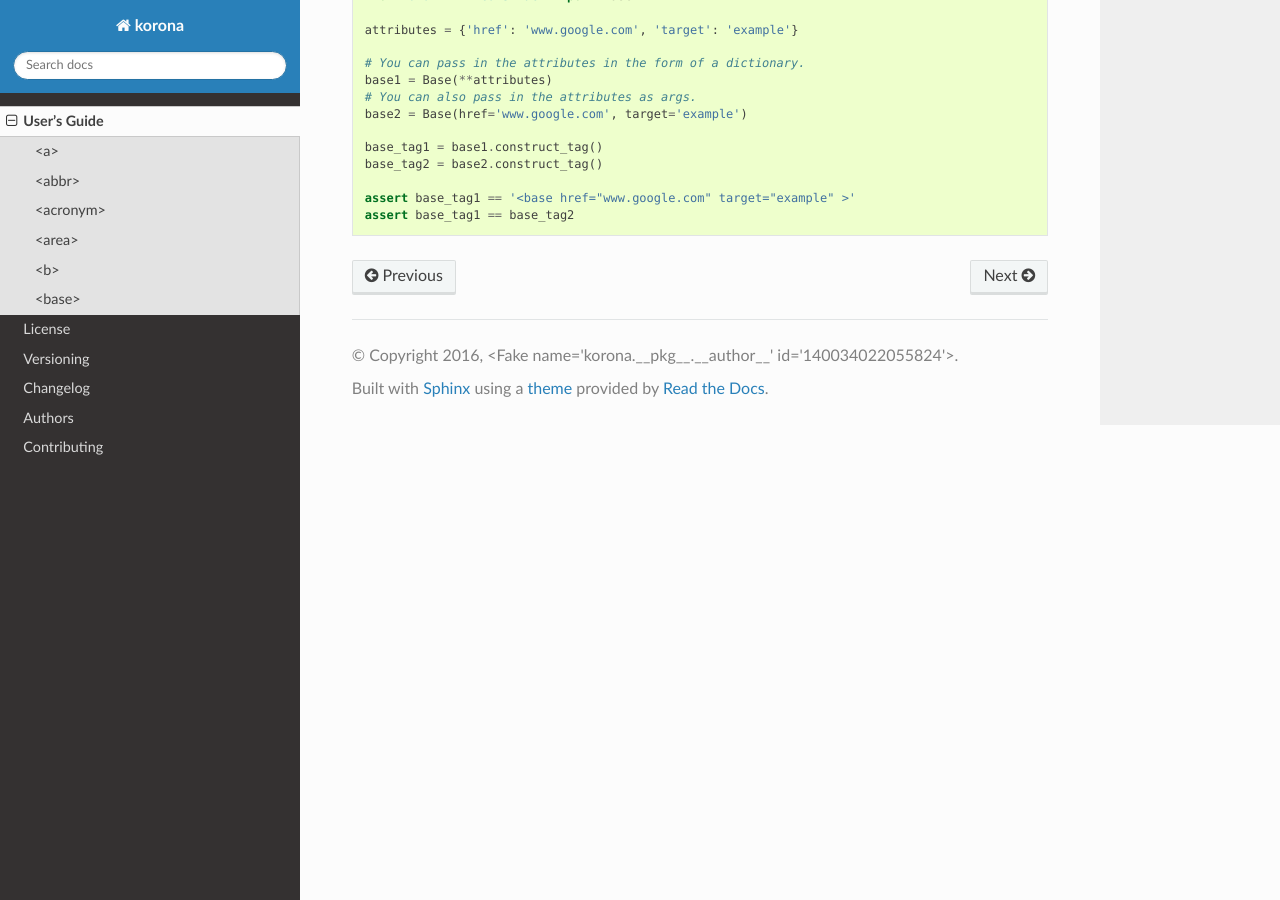
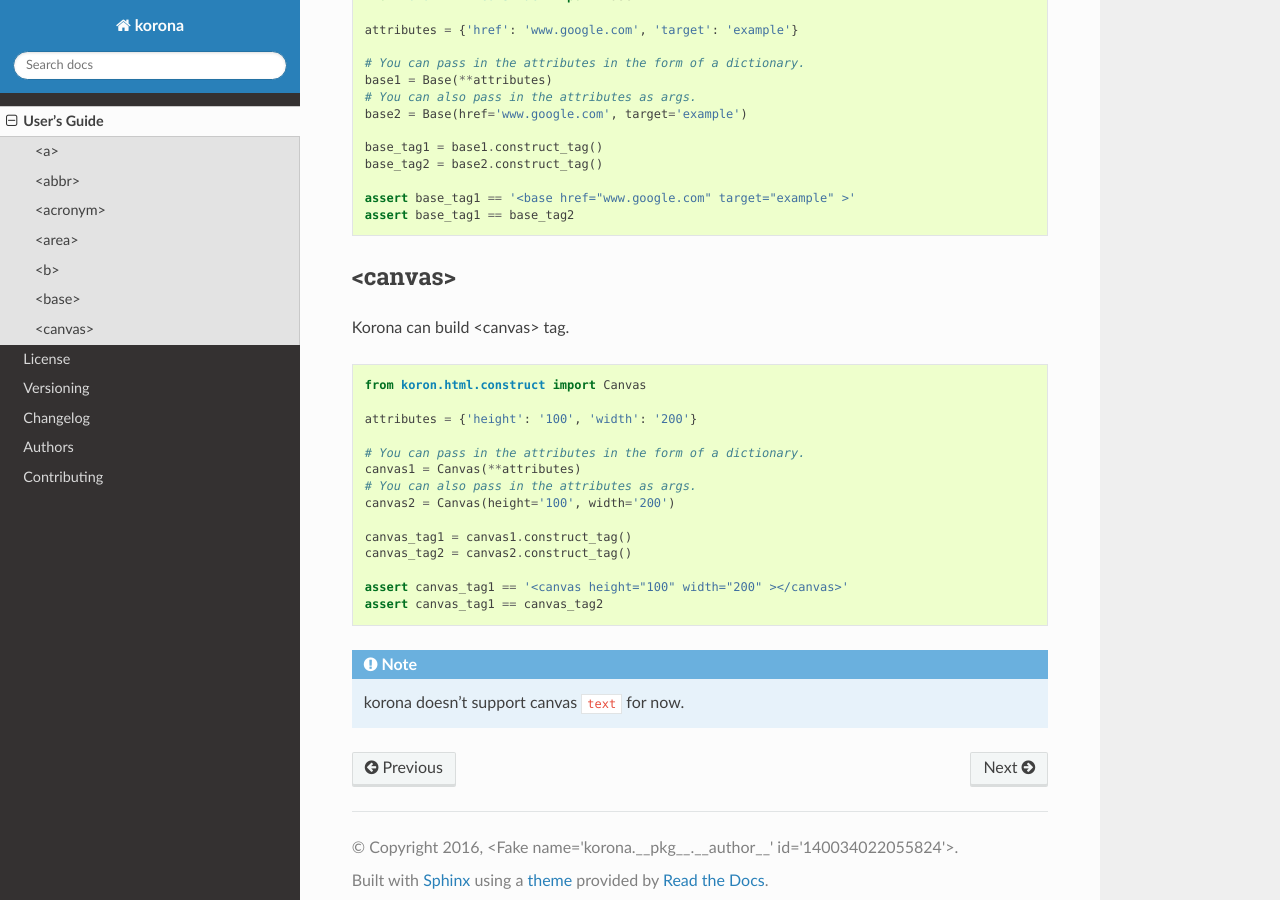
Before and after one commit to bharadwajyarlagadda/korona, a Sphinx documentation site: the page built from docs/guide.rst, in a window 1280 px wide and 900 px high, scrolled down 3203 px. Built offline with Sphinx 7.4.7 and the Read the Docs theme 2.0.0, drawn with Linux system fonts in a browser that asks for light colours; the version number could not be read and is left out.

Commit message:
Added class Canvas() for creating <canvas> tag; Closes #12

```diff
--- a/docs/guide.rst
+++ b/docs/guide.rst
@@ -64,7 +64,7 @@ Korona builds an <abbr> tag.
     assert abbreviate_tag1 == abbreviate_tag2
 
 
-.. note:: korona only supports ``text`` attribute for ``<abbr>`` tag.
+.. note:: korona only supports ``text`` attribute for ``<abbr>`` tag for now.
 
 <acronym>
 ---------
@@ -170,3 +170,27 @@ Korona can build <base> tag.
 
     assert base_tag1 == '<base href="www.google.com" target="example" >'
     assert base_tag1 == base_tag2
+
+<canvas>
+--------
+
+Korona can build <canvas> tag.
+
+.. code-block:: python
+
+    from koron.html.construct import Canvas
+
+    attributes = {'height': '100', 'width': '200'}
+
+    # You can pass in the attributes in the form of a dictionary.
+    canvas1 = Canvas(**attributes)
+    # You can also pass in the attributes as args.
+    canvas2 = Canvas(height='100', width='200')
+
+    canvas_tag1 = canvas1.construct_tag()
+    canvas_tag2 = canvas2.construct_tag()
+
+    assert canvas_tag1 == '<canvas height="100" width="200" ></canvas>'
+    assert canvas_tag1 == canvas_tag2
+
+.. note:: korona doesn't support canvas ``text`` for now.
```
Also changed, not shown: 2 other files.
